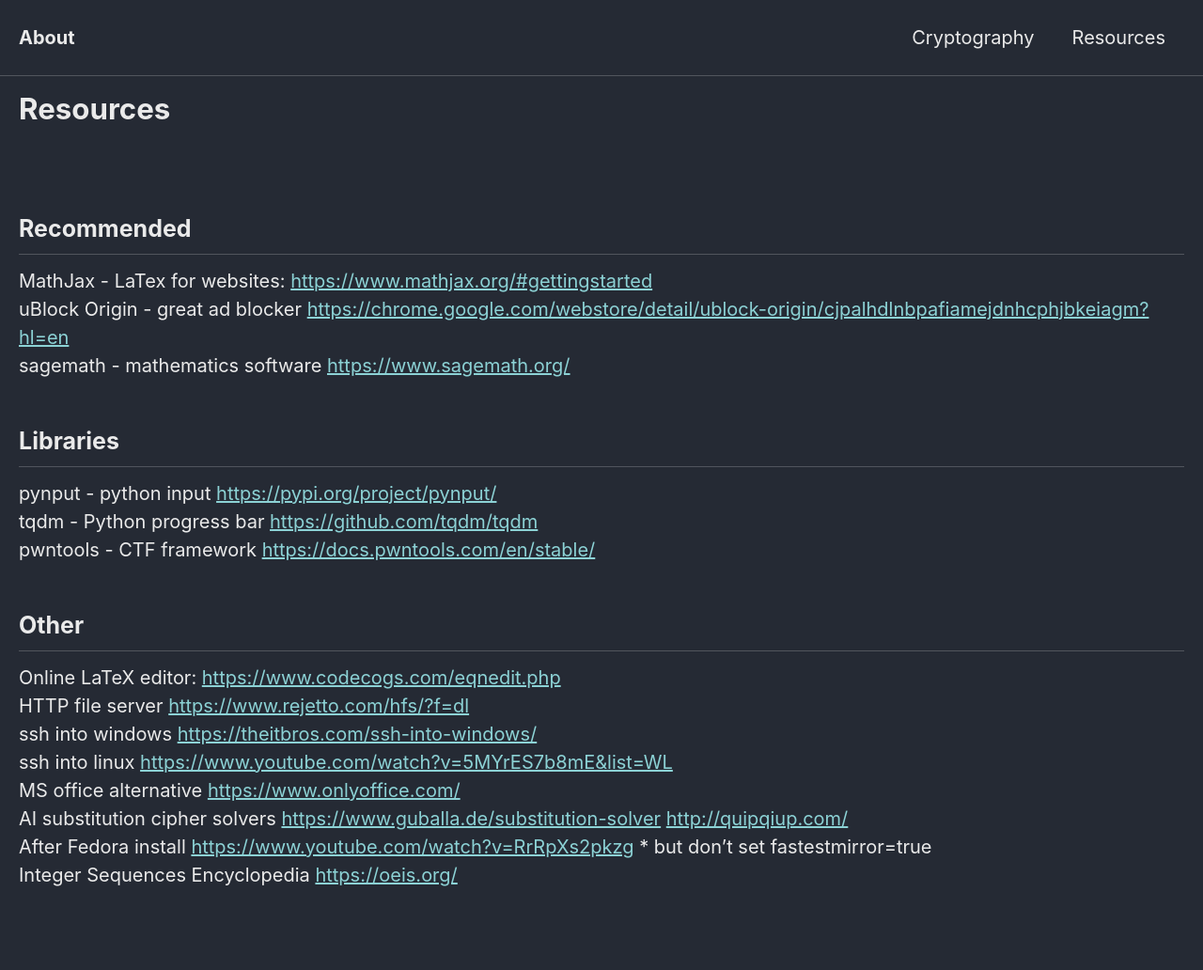
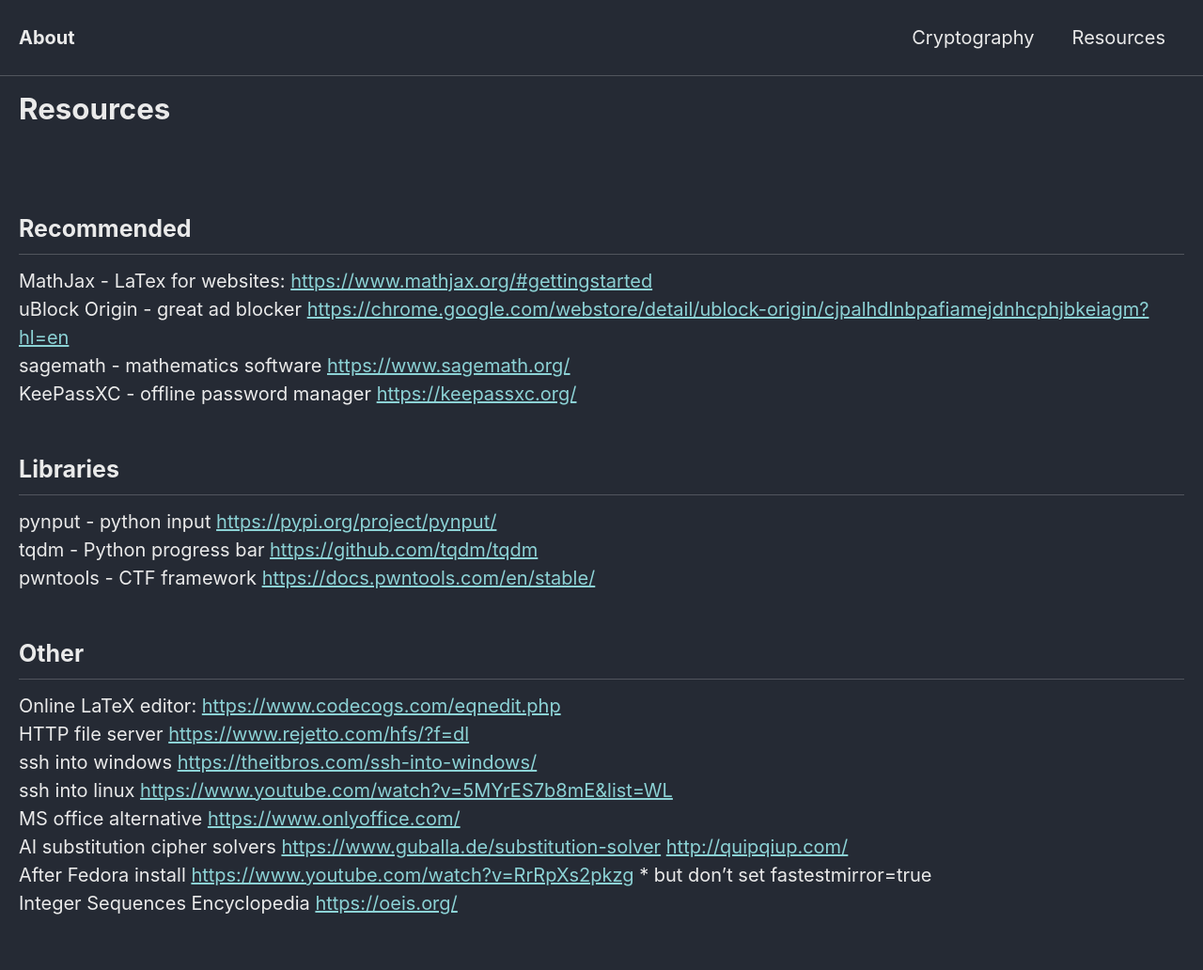
Before and after one commit to Connor-McCartney/Connor-McCartney.github.io, a Jekyll site: the page built from _pages/resources.md, in a window 1280 px wide. Shown: the whole page at 94% size. Built offline with Jekyll 4.4.1, drawn with Linux system fonts in a browser that asks for light colours; cached includes are drawn as plain includes; before the commit the page ends 1002 px from its top, so only the background shows below that.

Commit message:
Update resources.md

```diff
--- a/_pages/resources.md
+++ b/_pages/resources.md
@@ -10,6 +10,7 @@ title: Resources
 MathJax - LaTex for websites: <https://www.mathjax.org/#gettingstarted> <br>
 uBlock Origin - great ad blocker <https://chrome.google.com/webstore/detail/ublock-origin/cjpalhdlnbpafiamejdnhcphjbkeiagm?hl=en> <br>
 sagemath - mathematics software <https://www.sagemath.org/> <br>
+KeePassXC - offline password manager <https://keepassxc.org/> <br>
 
 ## Libraries
 
```
